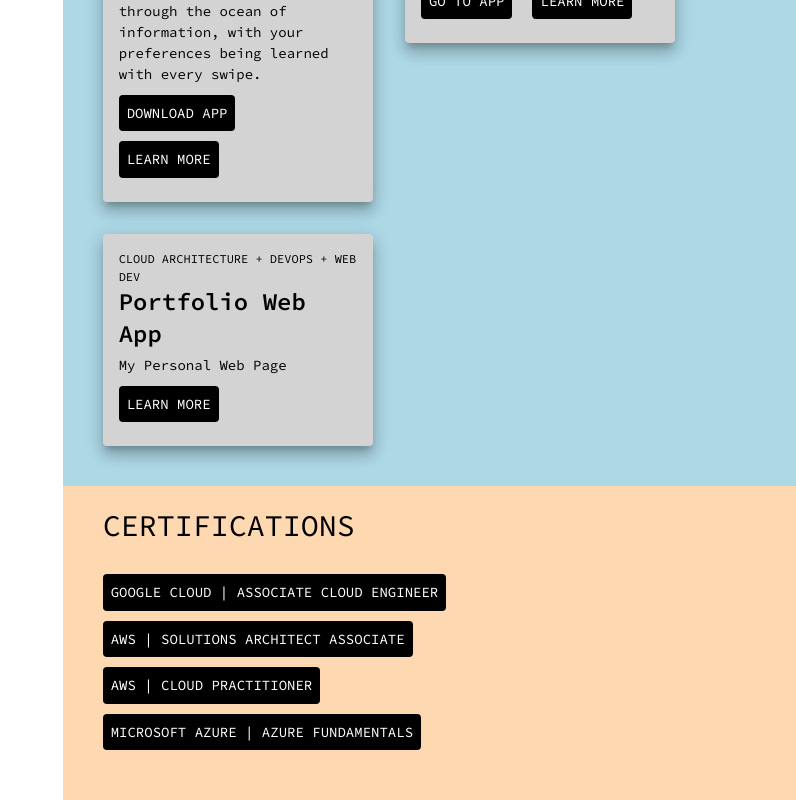
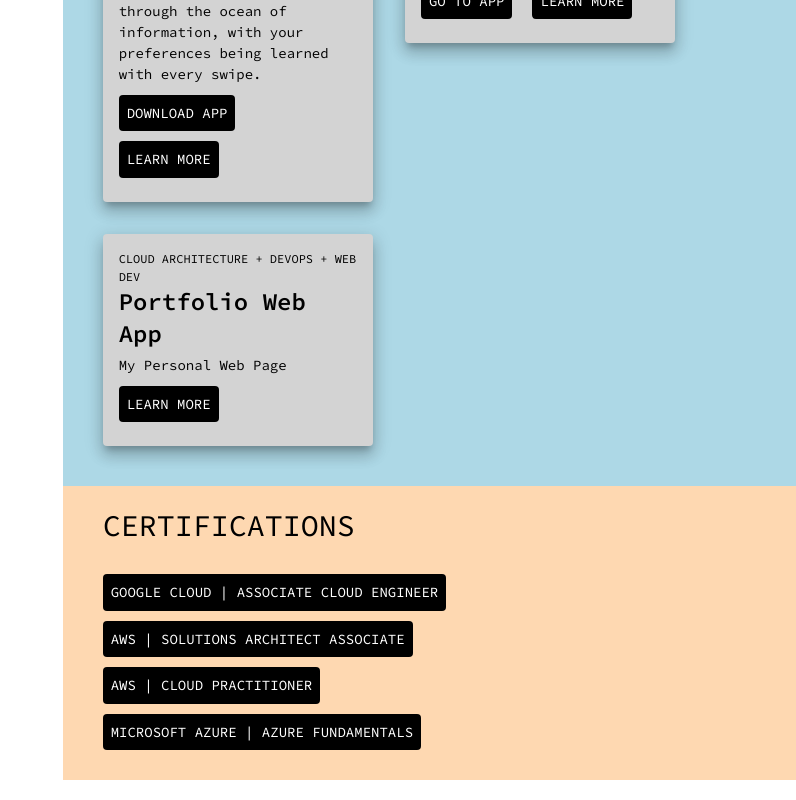
Before and after one commit to Bhargavamacha/personalpage, a React (Create React App) app: page / in a window 1280 px wide. Shown: the part 1210-2010 px from the top of the page, without its empty margins (484-1280 px from the left). Built offline with nearby package versions, Linux system fonts and the light colour scheme.

Commit message:
overflow

```diff
--- a/public/index.html
+++ b/public/index.html
@@ -2,7 +2,7 @@
 <html lang="en">
   <head>
     <meta charset="utf-8" />
-    <meta name="viewport" content="width=device-width, initial-scale=1.0" />
+    <meta name="viewport" content="width=device-width, initial-scale=1.0 />
     <meta name="theme-color" content="#000000" />
     <meta
       name="description"
@@ -25,9 +25,9 @@
     -->
     <title>Bhargava Macha</title>
   </head>
-  <body style="background-color:white;font-family: 'Source Code Pro', sans-serif;overflow-x: hidden;position: relative; width: 100%">
+  <body style="background-color:white;font-family: 'Source Code Pro', sans-serif;overflow-x: hidden;position:relative; width: 100%; ">
     <noscript>You need to enable JavaScript to run this app.</noscript>
-    <div id="root" style="width: 100%"></div>
+    <div id="root" style="width: 100%; "></div>
     <!--
       This HTML file is a template.
       If you open it directly in the browser, you will see an empty page.
--- a/src/App.js
+++ b/src/App.js
@@ -23,7 +23,7 @@
   })
   const [select, setselect] = useState('none')
   return (
-    <div className="App">
+    <div className="App" style={{overflow:'hidden'}}>
       <ThemeProvider theme={theme}>
         <Grid container spacing={4}>
           <Grid item xs={12} sm={5} >
@@ -48,7 +48,7 @@
             </div>
           </Grid>
           <Grid item xs={12} sm={7}>
-            <div style={{ backgroundColor: 'lightgreen', color: 'black', }}>
+            <div style={{ backgroundColor: 'lightgreen', color: 'black' }}>
               <div style={{ marginLeft: 40 }}>
                 <br />
                 <p style={{ marginTop: 0, fontSize: 30 }}>SKILLS</p>
@@ -71,7 +71,7 @@
                 <br />
               </div>
             </div>
-            <div style={{ backgroundColor: '#fed8b1', color: 'black', marginBottom: -40 }}>
+            <div style={{ backgroundColor: '#fed8b1', color: 'black', marginBottom: -20 }}>
               <div style={{ marginLeft: 40 }}>
                 <br />
                 <p style={{ marginTop: 0, fontSize: 30 }}>CERTIFICATIONS</p>
```
